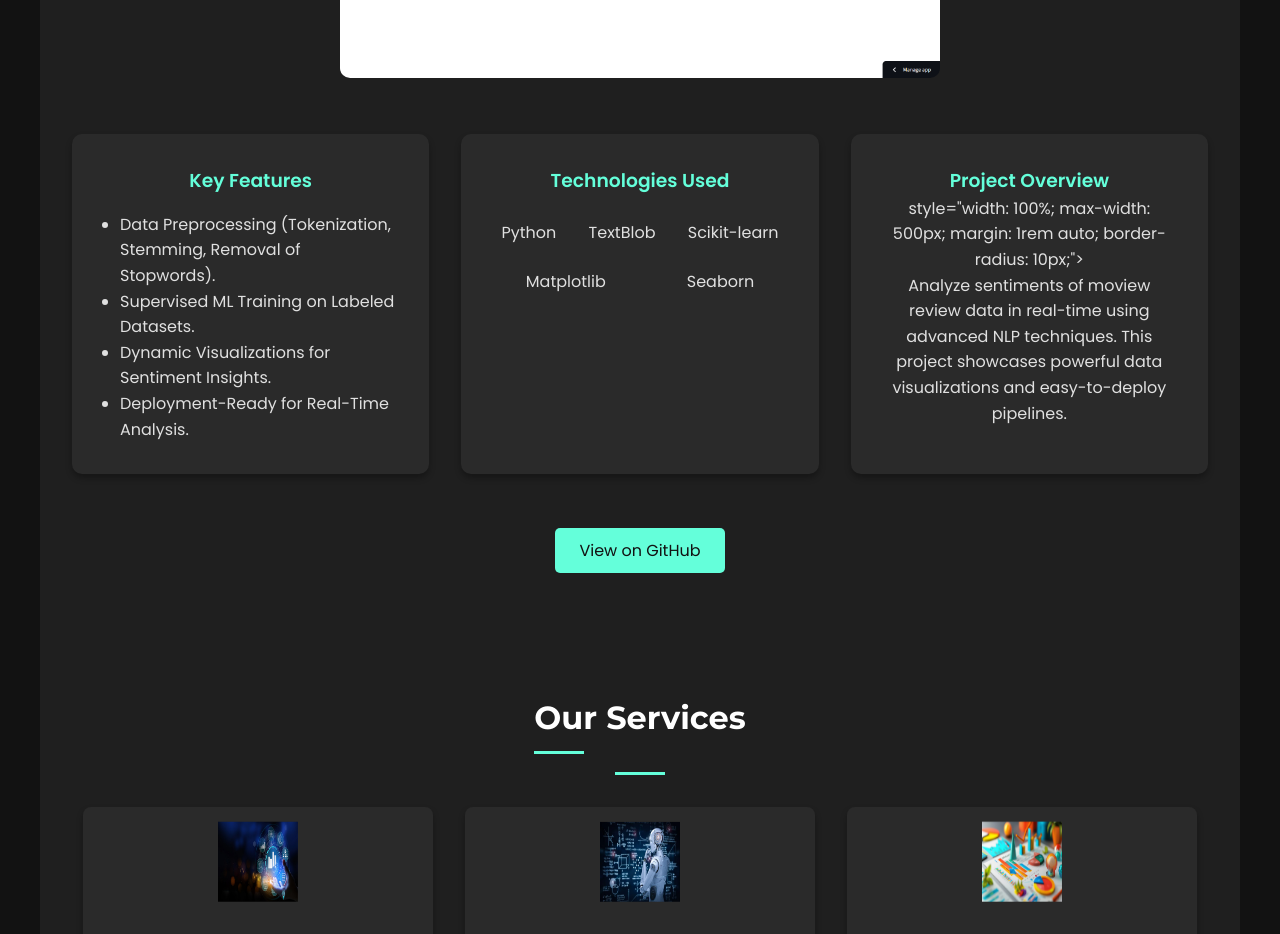
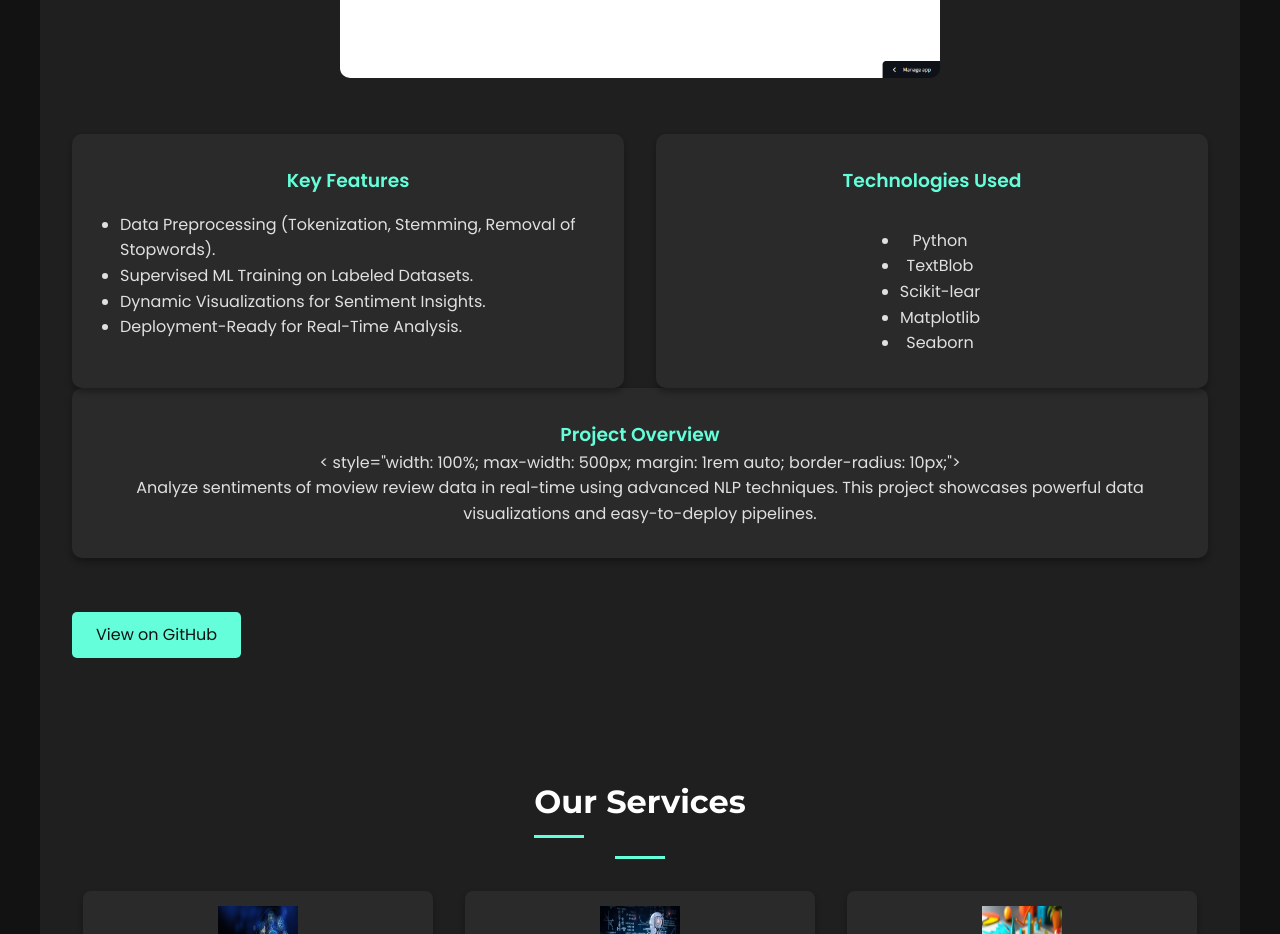
Before and after one commit to HarshiniMurali07/Myportfolio, a plain HTML site: page index.html in a window 1280 px wide. Shown: the part 3740-4674 px from the top of the page. Drawn offline with Linux system fonts and the light colour scheme.

Commit message:
Update index.html

```diff
--- a/index.html
+++ b/index.html
@@ -557,31 +557,23 @@ section h2::after {
             <div style="background: #2a2a2a; border-radius: 10px; padding: 2rem; text-align: center; box-shadow: 0 4px 6px rgba(0, 0, 0, 0.3);">
                 <h3 style="color: #64ffda;">Technologies Used</h3>
                 <div style="display: flex; justify-content: space-around; align-items: center; flex-wrap: wrap; gap: 1rem; margin-top: 1rem;">
-                    <div style="text-align: center;">
-                        <p style="margin-top: 0.5rem;">Python</p>
-                    </div>
-                    <div style="text-align: center;">
-                        <p style="margin-top: 0.5rem;">TextBlob</p>
-                    </div>
-                    <div style="text-align: center;">
 
-                        <p style="margin-top: 0.5rem;">Scikit-learn</p>
-                    </div>
-                    <div style="text-align: center;">
+                    <ul style="text-align: left; margin-top: 1rem; padding-left: 1rem; list-style: disc;"><div style="text-align: center;">
+                      <li>Python</li>
+                    <li>TextBlob</li>
+                    <li>Scikit-lear</li>
+                    <li>Matplotlib</li>
+                    <li>Seaborn</li>
+                </ul>
+                </div>
 
-                        <p style="margin-top: 0.5rem;">Matplotlib</p>
-                    </div>
-                    <div style="text-align: center;">
-
-                        <p style="margin-top: 0.5rem;">Seaborn</p>
-                    </div>
                 </div>
             </div>
 
             <!-- Project Overview -->
             <div style="background: #2a2a2a; border-radius: 10px; padding: 2rem; text-align: center; box-shadow: 0 4px 6px rgba(0, 0, 0, 0.3);">
                 <h3 style="color: #64ffda;">Project Overview</h3>
-                     style="width: 100%; max-width: 500px; margin: 1rem auto; border-radius: 10px;">
+                    < style="width: 100%; max-width: 500px; margin: 1rem auto; border-radius: 10px;">
                 <p>
                     Analyze sentiments of moview review  data in real-time using advanced NLP techniques.
                     This project showcases powerful data visualizations and easy-to-deploy pipelines.
```
